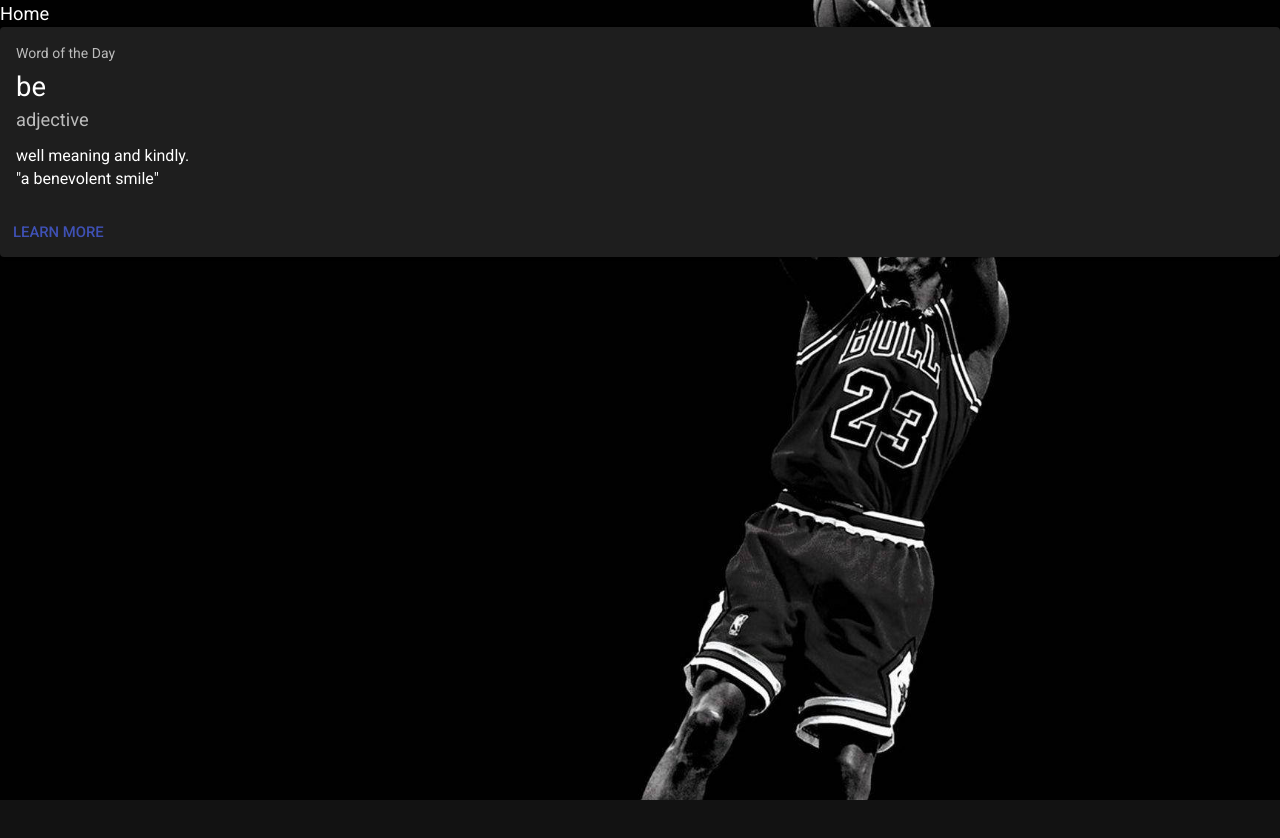
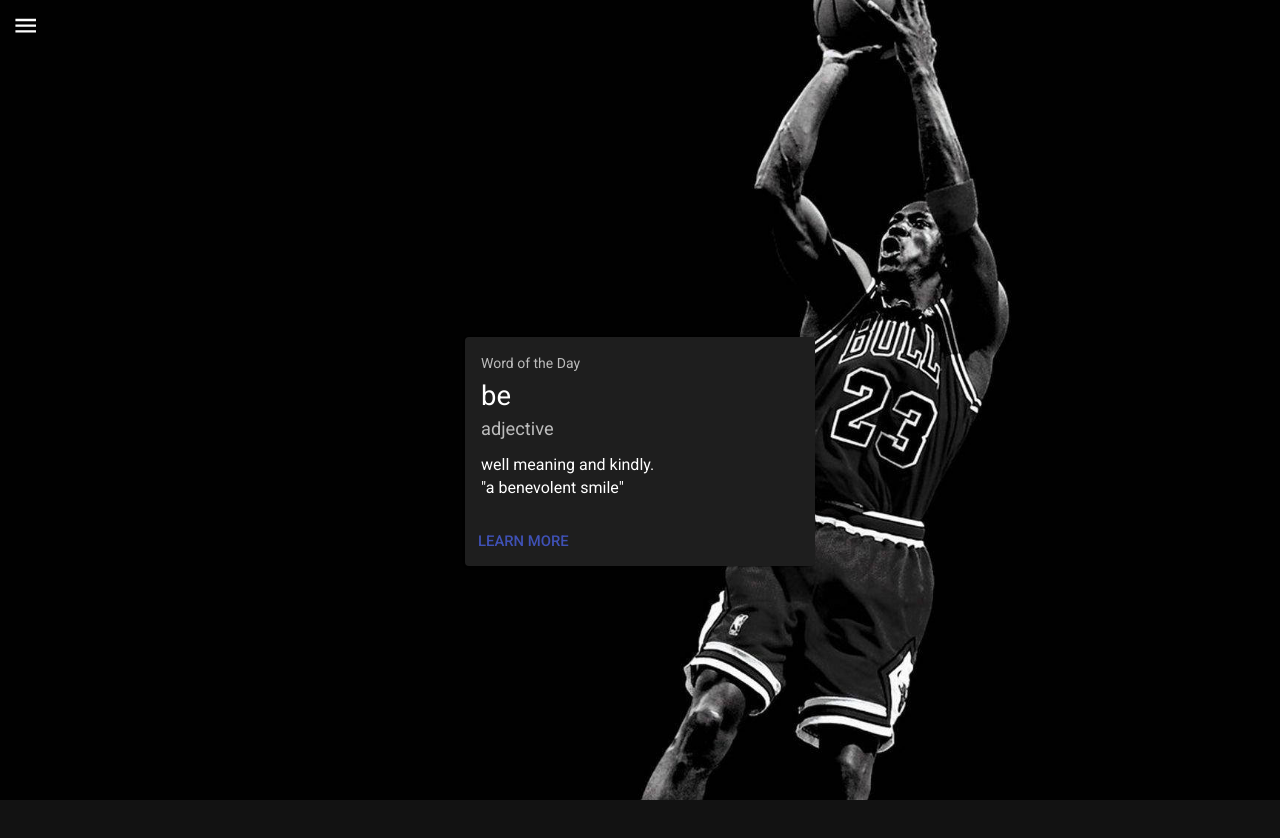
Before and after one commit to Paulo-Rodrigues/slam-dunk, a React (Create React App) app: page / in a window 1280 px wide. Shown: the top 838 px of the page. Before the commit the page ends 800 px from the top, so only its background shows below. Built offline with nearby package versions, Linux system fonts and the light colour scheme.

Commit message:
continue home

```diff
--- a/package.json
+++ b/package.json
@@ -5,6 +5,7 @@
   "dependencies": {
     "@emotion/react": "^11.14.0",
     "@emotion/styled": "^11.14.0",
+    "@mui/icons-material": "^6.3.0",
     "@mui/material": "^6.3.0",
     "axios": "^1.7.9",
     "cra-template-pwa": "2.0.0",
--- /dev/null
+++ b/src/components/Menu/index.jsx
@@ -0,0 +1,46 @@
+import { useState } from 'react';
+import IconButton from '@mui/material/IconButton';
+import MenuIcon from '@mui/icons-material/Menu';
+import Menu from '@mui/material/Menu';
+import MenuItem from '@mui/material/MenuItem';
+
+export default function BasicMenu() {
+  const [anchorEl, setAnchorEl] = useState(null);
+  const open = Boolean(anchorEl);
+  const handleClick = (event) => {
+    setAnchorEl(event.currentTarget);
+  };
+  const handleClose = () => {
+    setAnchorEl(null);
+  };
+
+  return (
+    <div>
+      <IconButton
+        size="large"
+        id="basic-button"
+        aria-controls={open ? 'basic-menu' : undefined}
+        aria-haspopup="true"
+        aria-expanded={open ? 'true' : undefined}
+        onClick={handleClick}
+        aria-label="menu"
+      >
+        <MenuIcon />
+      </IconButton>
+
+      <Menu
+        id="basic-menu"
+        anchorEl={anchorEl}
+        open={open}
+        onClose={handleClose}
+        MenuListProps={{
+          'aria-labelledby': 'basic-button',
+        }}
+      >
+        <MenuItem onClick={handleClose}>Profile</MenuItem>
+        <MenuItem onClick={handleClose}>My account</MenuItem>
+        <MenuItem onClick={handleClose}>Logout</MenuItem>
+      </Menu>
+    </div>
+  );
+};
--- /dev/null
+++ b/src/pages/Homepage/components/HomeCard/index.jsx
@@ -0,0 +1,29 @@
+import Card from '@mui/material/Card';
+import CardActions from '@mui/material/CardActions';
+import CardContent from '@mui/material/CardContent';
+import Typography from '@mui/material/Typography';
+import Button from '@mui/material/Button';
+
+const HomeCard = () => (
+  <Card sx={{ minWidth: 350 }}>
+    <CardContent>
+      <Typography gutterBottom sx={{ color: 'text.secondary', fontSize: 14 }}>
+        Word of the Day
+      </Typography>
+      <Typography variant="h5" component="div">
+        be
+      </Typography>
+      <Typography sx={{ color: 'text.secondary', mb: 1.5 }}>adjective</Typography>
+      <Typography variant="body2">
+        well meaning and kindly.
+        <br />
+        {'"a benevolent smile"'}
+      </Typography>
+    </CardContent>
+    <CardActions>
+      <Button size="small">Learn More</Button>
+    </CardActions>
+  </Card>
+);
+
+export default HomeCard;
--- a/src/pages/Homepage/index.jsx
+++ b/src/pages/Homepage/index.jsx
@@ -1,34 +1,13 @@
 import Box from '@mui/material/Box';
-import Card from '@mui/material/Card';
-import CardActions from '@mui/material/CardActions';
-import CardContent from '@mui/material/CardContent';
-import Typography from '@mui/material/Typography';
-import Button from '@mui/material/Button';
+import Menu from '../../components/Menu';
+import HomeCard from './components/HomeCard';
 import styles from './styles.module.css';
 
 const Homepage = () => (
   <Box className={styles.background}>
-    Home
+    <Menu />
     <Box className={styles.contentContainer}>
-      <Card sx={{ minWidth: 275 }}>
-        <CardContent>
-          <Typography gutterBottom sx={{ color: 'text.secondary', fontSize: 14 }}>
-            Word of the Day
-          </Typography>
-          <Typography variant="h5" component="div">
-            be
-          </Typography>
-          <Typography sx={{ color: 'text.secondary', mb: 1.5 }}>adjective</Typography>
-          <Typography variant="body2">
-            well meaning and kindly.
-            <br />
-            {'"a benevolent smile"'}
-          </Typography>
-        </CardContent>
-        <CardActions>
-          <Button size="small">Learn More</Button>
-        </CardActions>
-      </Card>
+      <HomeCard />
     </Box>
   </Box>
 );
--- a/src/pages/Homepage/styles.module.css
+++ b/src/pages/Homepage/styles.module.css
@@ -5,3 +5,11 @@
   background-position: 72%;
   background-repeat: no-repeat;
 }
+
+.contentContainer {
+  height: 100%;
+  display: flex;
+  flex-direction: column;
+  align-items: center;
+  justify-content: center;
+}
```
Also changed, not shown: 1 other file (tests, documents, lock files or other folders).
